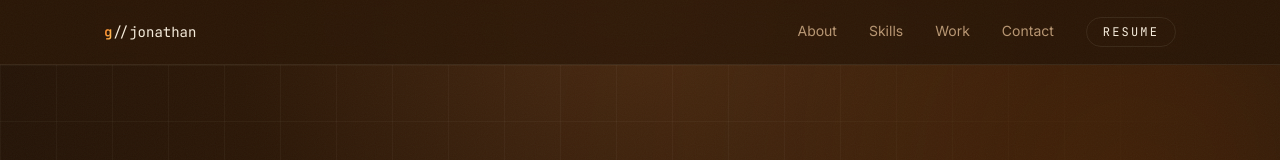
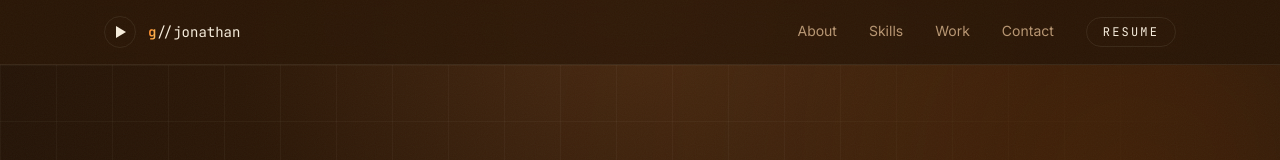
Before and after one commit to Jon-G-Schaf/portfolio, a Next.js app: page / in a window 1280 px wide. Shown: the top 160 px of the page. Built offline with nearby package versions, Linux system fonts and the light colour scheme.

Commit message:
Add theme-song play button to nav

```diff
--- a/app/globals.css
+++ b/app/globals.css
@@ -110,6 +110,16 @@ linear-gradient(
   background-size: 100% 1px;
 }
 
+/* Theme-song button: tiny equalizer bars while the track is playing. */
+@keyframes eq {
+  0%, 100% { transform: scaleY(0.35); }
+  50% { transform: scaleY(1); }
+}
+.eq-bar {
+  transform-origin: bottom;
+  animation: eq 0.85s ease-in-out infinite;
+}
+
 /* ---------------------------------------------------------------------------
    Accessibility: honor reduced-motion preferences across the board.
    Framer Motion is also handled in JS via useReducedMotion.
--- a/components/Nav.jsx
+++ b/components/Nav.jsx
@@ -4,6 +4,7 @@ import { useState } from "react";
 import Link from "next/link";
 import { AnimatePresence, motion, useReducedMotion } from "framer-motion";
 import { site } from "@/lib/content";
+import ThemeSong from "@/components/ThemeSong";
 
 const links = [
   { href: "/#about", label: "About" },
@@ -22,6 +23,8 @@ export default function Nav() {
         aria-label="Primary"
         className="mx-auto flex h-16 w-full max-w-page items-center justify-between px-6 sm:px-10"
       >
+        <div className="flex items-center gap-3">
+          <ThemeSong />
           <Link
             href="/"
             className="font-mono text-sm text-fog transition-colors hover:text-white"
@@ -31,6 +34,7 @@ export default function Nav() {
             {"//"}
             {site.shortName.toLowerCase()}
           </Link>
+        </div>
 
         {/* Desktop links */}
         <div className="hidden items-center gap-8 md:flex">
--- /dev/null
+++ b/components/ThemeSong.jsx
@@ -0,0 +1,69 @@
+"use client";
+
+import { useRef, useState } from "react";
+
+/**
+ * Theme-song toggle that lives in the nav, beside the wordmark.
+ * Browsers block autoplay with sound, so it's strictly user-initiated.
+ * Drop the track at /public/audio/southern-lights.mp3.
+ */
+export default function ThemeSong() {
+  const audioRef = useRef(null);
+  const [playing, setPlaying] = useState(false);
+
+  function toggle() {
+    const audio = audioRef.current;
+    if (!audio) return;
+    if (playing) {
+      audio.pause();
+    } else {
+      // play() rejects if the file is missing or autoplay is blocked — ignore.
+      audio.play().catch(() => {});
+    }
+  }
+
+  return (
+    <>
+      <audio
+        ref={audioRef}
+        src="/audio/southern-lights.mp3"
+        loop
+        preload="none"
+        onPlay={() => setPlaying(true)}
+        onPause={() => setPlaying(false)}
+        onEnded={() => setPlaying(false)}
+      />
+      <button
+        type="button"
+        onClick={toggle}
+        aria-pressed={playing}
+        aria-label={
+          playing
+            ? "Pause theme song, Southern Lights by Sliders Club"
+            : "Play theme song, Southern Lights by Sliders Club"
+        }
+        title={playing ? "Pause — Southern Lights" : "Play — Southern Lights"}
+        className="flex h-8 w-8 items-center justify-center rounded-full border border-line text-fog transition-colors hover:border-amber/60"
+      >
+        {playing ? (
+          <span className="flex items-end gap-[2px]" aria-hidden="true">
+            <span className="eq-bar h-2 w-[2px] bg-current" />
+            <span className="eq-bar h-3 w-[2px] bg-current [animation-delay:140ms]" />
+            <span className="eq-bar h-2.5 w-[2px] bg-current [animation-delay:280ms]" />
+          </span>
+        ) : (
+          <svg
+            width="10"
+            height="12"
+            viewBox="0 0 10 12"
+            fill="currentColor"
+            aria-hidden="true"
+            className="ml-[1px]"
+          >
+            <path d="M0 0l10 6-10 6z" />
+          </svg>
+        )}
+      </button>
+    </>
+  );
+}
```
Lines whose indentation alone changed are shown as unchanged.
